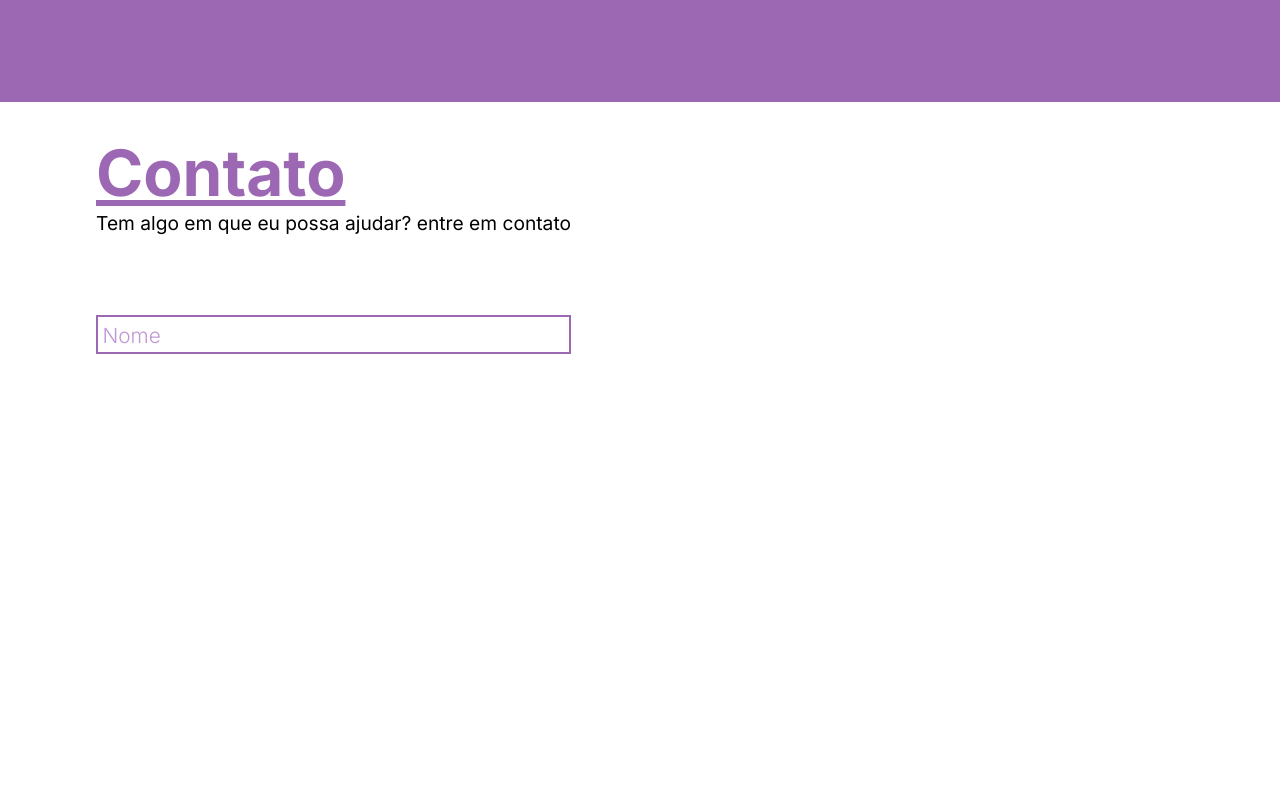
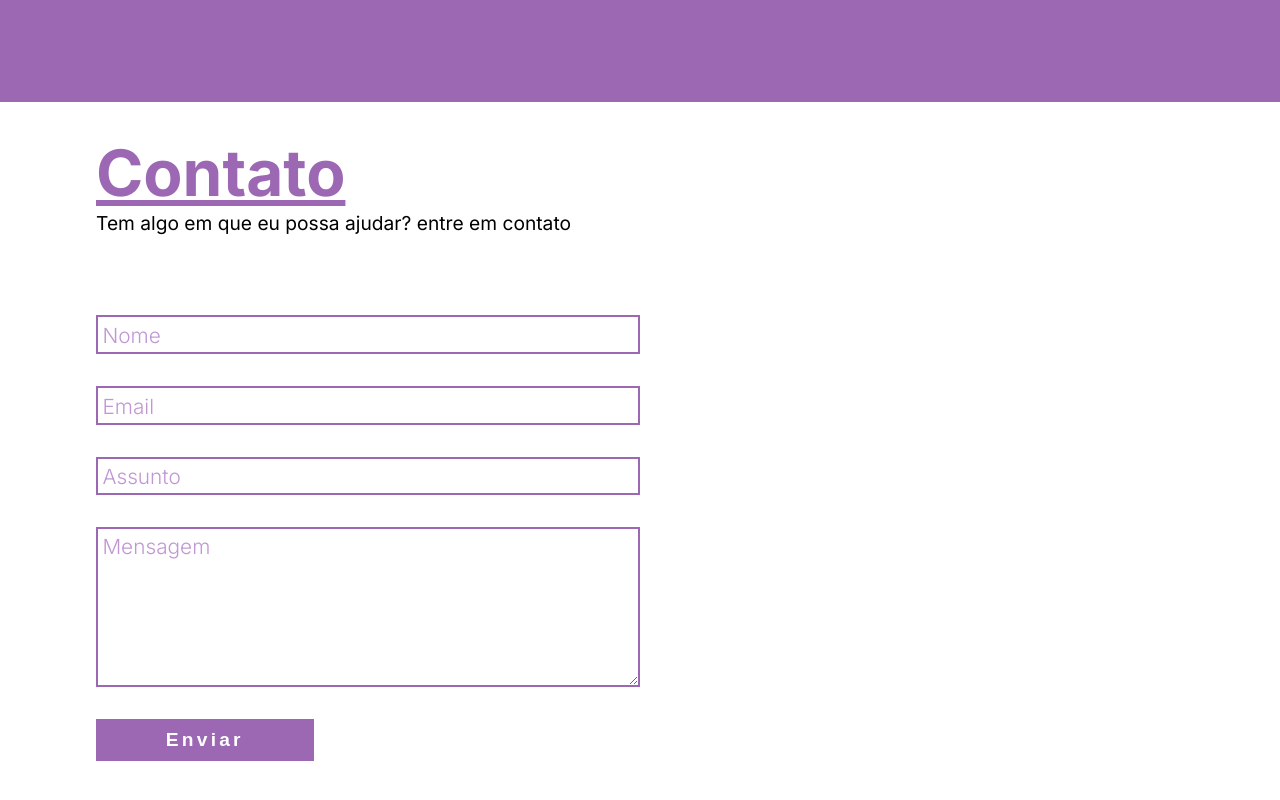
Before and after one commit to DominMFD/domin-portfolio, a Next.js app: page / in a window 1280 px wide. Shown: the part 2298-3098 px from the top of the page. Built offline with nearby package versions, Linux system fonts and the light colour scheme.

Commit message:
feature: forms complete

```diff
--- a/src/components/ContactSession/styles.module.scss
+++ b/src/components/ContactSession/styles.module.scss
@@ -16,6 +16,7 @@
     }
 
     .content {
+        width: 100%;
         display: flex;
         flex-direction: column;
         gap: 5rem;
--- a/src/components/FormsCard/index.tsx
+++ b/src/components/FormsCard/index.tsx
@@ -1,11 +1,17 @@
 import Input from '../Input'
+import SubmitButton from '../SubmitButton'
+import TextArea from '../TextArea'
 import styles from './styles.module.scss'
 
 export default function Forms() {
 
     return (
-        <form>
-            <Input label='Nome' required />
+        <form className={styles.container}>
+            <Input label='Nome' required type='text' />
+            <Input label='Email' required type='email'/>
+            <Input label='Assunto' required type='text' />
+            <TextArea label='Mensagem' required />
+            <SubmitButton />
         </form>
     )
 }
--- a/src/components/FormsCard/styles.module.scss
+++ b/src/components/FormsCard/styles.module.scss
@@ -0,0 +1,6 @@
+.container {
+    width: 50%;
+    display: flex;
+    flex-direction: column;
+    gap: 2rem;
+}
--- /dev/null
+++ b/src/components/SubmitButton/index.tsx
@@ -0,0 +1,10 @@
+import styles from './styles.module.scss'
+
+export default function SubmitButton() {
+
+    return (
+        <button className={styles.container}>
+            Enviar
+        </button>
+    )
+}
--- /dev/null
+++ b/src/components/SubmitButton/styles.module.scss
@@ -0,0 +1,25 @@
+.container {
+    width: 40%;
+    padding: .5rem;
+    border: 2px solid #9c68b4;
+    background-color: #9c68b4;
+    color: #FFF;
+    font-size: 1.2rem;
+    font-weight: 600;
+    letter-spacing: .2rem;
+    transition: background .4s ease-in, color .4s ease-out;
+
+    &:hover {
+        background-color: #FFF;
+        color: #9c68b4;
+        cursor: pointer;
+    }
+
+    &:active {
+        margin-top: .5rem;
+        background-color: #FFF;
+        color: #9c68b4;
+        cursor: pointer;
+    }
+
+}
--- /dev/null
+++ b/src/components/TextArea/index.tsx
@@ -0,0 +1,12 @@
+import { TTextArea } from './index.type'
+import styles from './style.module.scss'
+
+export default function TextArea({ label, ...rest}: TTextArea) {
+
+    return (
+    <div className={styles.container}>
+        <textarea className={styles.input} {...rest} />
+        <label className={styles.label}>{label}</label>
+    </div>
+    )
+}
--- /dev/null
+++ b/src/components/TextArea/index.type.ts
@@ -0,0 +1,3 @@
+export type TTextArea = React.DetailedHTMLProps<React.TextareaHTMLAttributes<HTMLTextAreaElement>, HTMLTextAreaElement> & {
+    label: string
+}
--- /dev/null
+++ b/src/components/TextArea/style.module.scss
@@ -0,0 +1,43 @@
+.container {
+    width: 100%;
+    display: flex;
+    flex-direction: column;
+    position: relative;
+
+    .label {
+        position: absolute;
+        font-size: 1.3rem;
+        color: #ae78c7c5;
+        font-weight: 300;
+        top: .4rem;
+        left: .4rem
+
+    }
+
+    .input {
+        max-width: 100%;
+        min-width: 100%;
+        height: 10rem;
+        padding: .4rem;
+        border: 2px solid #9c68b4;
+        font-size: 1.2rem;
+
+
+        &:focus, &:active {
+            border: 3px solid #9c68b4;
+            box-shadow: 8px 8px 5px 0px rgba(156, 104, 180, 0.438);
+            outline: none;
+        }
+
+    }
+}
+
+.input:focus ~ .label, .input:valid ~ .label {
+    background-color: #FFF;
+    transform: translateY(-1.1rem);
+    padding: 0 .1rem 0 .1rem;
+    font-size: 1rem;
+    font-weight: 600;
+    color: #9c68b4;
+    transition: transform .1s ease-in;
+}
```
